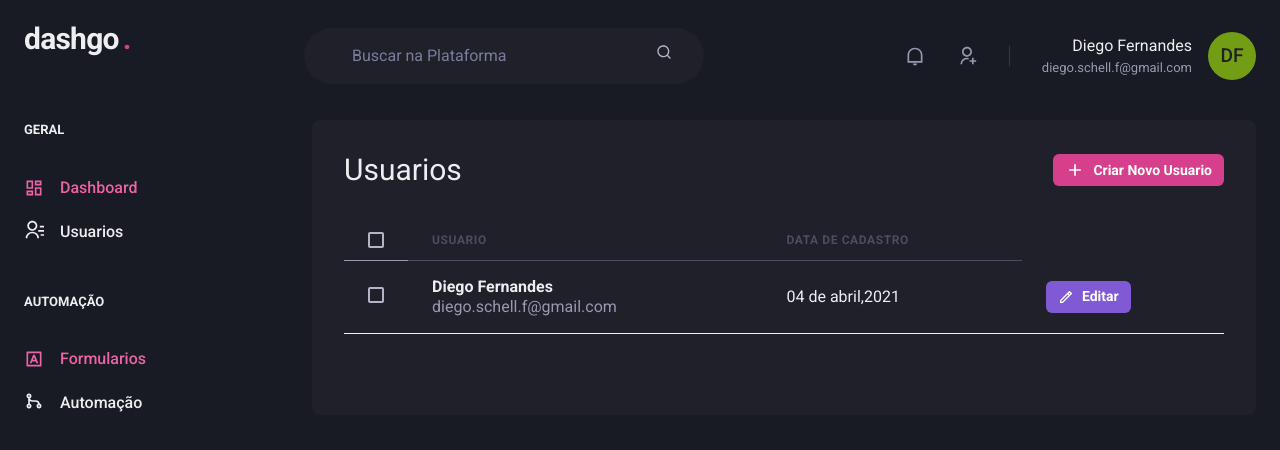
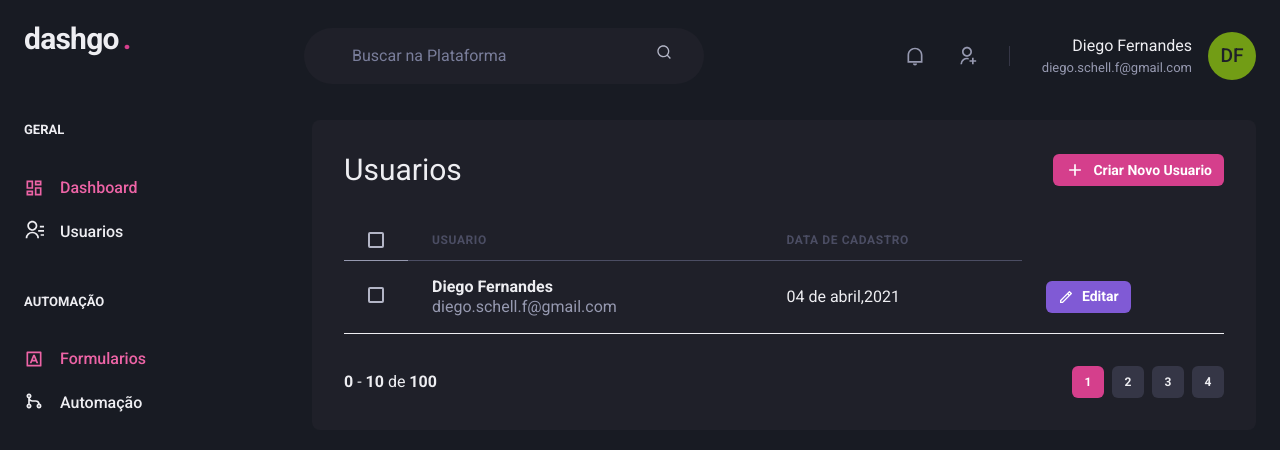
Before and after one commit to AllyssonR/dashgo, a Next.js app: page /users in a window 1280 px wide. Shown: the top 450 px of the page. Built offline with nearby package versions, Linux system fonts and the light colour scheme.

Commit message:
make the create user area

```diff
--- /dev/null
+++ b/src/components/Form/Pagination.tsx
@@ -0,0 +1,56 @@
+import { Box, Button, Stack } from '@chakra-ui/react'
+
+export default function Pagination() {
+  return (
+    <Stack
+      direction="row"
+      mt="8"
+      spacing="6"
+      justify="space-between"
+      align="center"
+    >
+      <Box>
+        <strong>0</strong> - <strong>10</strong> de <strong>100</strong>
+      </Box>
+      <Stack direction="row" spacing="2">
+        <Button
+          size="sm"
+          fontSize="xs"
+          width="4"
+          colorScheme="pink"
+          disabled
+          _disabled={{ bgColor: 'pink.500', cursor: 'default' }}
+        >
+          1
+        </Button>
+        <Button
+          size="sm"
+          fontSize="xs"
+          width="4"
+          bg="gray.700"
+          _hover={{ bg: 'gray.500' }}
+        >
+          2
+        </Button>
+        <Button
+          size="sm"
+          fontSize="xs"
+          width="4"
+          bg="gray.700"
+          _hover={{ bg: 'gray.500' }}
+        >
+          3
+        </Button>
+        <Button
+          size="sm"
+          fontSize="xs"
+          width="4"
+          bg="gray.700"
+          _hover={{ bg: 'gray.500' }}
+        >
+          4
+        </Button>
+      </Stack>
+    </Stack>
+  )
+}
--- a/src/pages/users/index.tsx
+++ b/src/pages/users/index.tsx
@@ -14,6 +14,7 @@
   Tr
 } from '@chakra-ui/react'
 import { RiAddLine, RiPencilLine } from 'react-icons/ri'
+import Pagination from '../../components/Form/Pagination'
 import { Header } from '../../components/Header'
 import { SideBar } from '../sidebar'
 
@@ -76,6 +77,7 @@
               </Tr>
             </Tbody>
           </Table>
+          <Pagination />
         </Box>
       </Flex>
     </Box>
```
Also changed, not shown: src/pages/users/create.tsx (added, +50 -0 lines).
